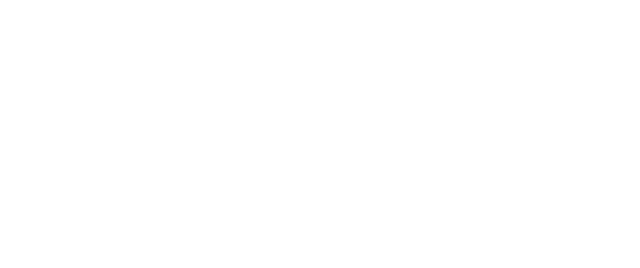
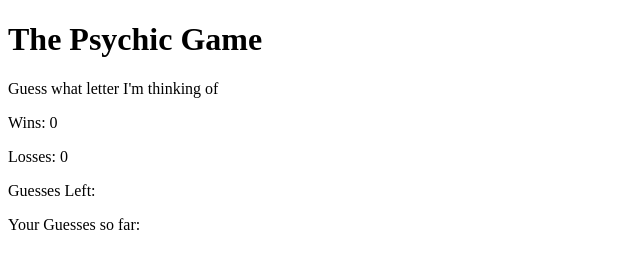
Before and after one commit to DMac704/Psychic-Game, a plain HTML site: page index.html in a window 1280 px wide. Shown: the whole page, without its empty margins (0-640 px from the left). Drawn offline with Linux system fonts and the light colour scheme.

Commit message:
added text

```diff
--- a/index.html
+++ b/index.html
@@ -8,5 +8,18 @@
 </head>
 <body>
 
+        <h1>The Psychic Game</h1>
+
+        <p>Guess what letter I'm thinking of</p>
+
+        <p>Wins: <span id="wins">0</span></p>
+
+        <p>Losses: <span id="losses">0</span></p>
+
+        <p>Guesses Left: <span id="guesses-left"></span></p>
+
+        <p>Your Guesses so far: <span id="guesses-so-far"></span></p>
+
+
 </body>
 </html>
```
